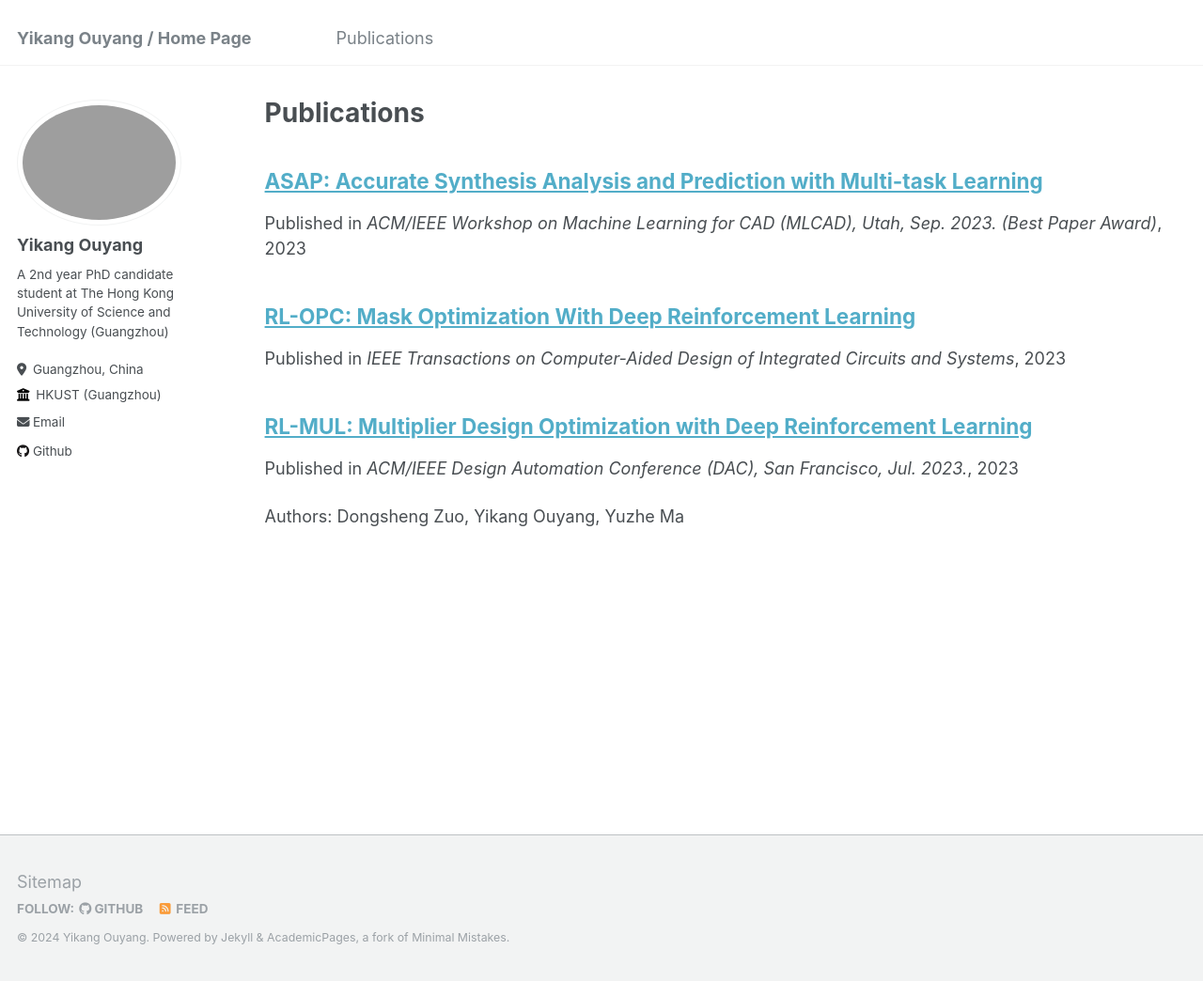
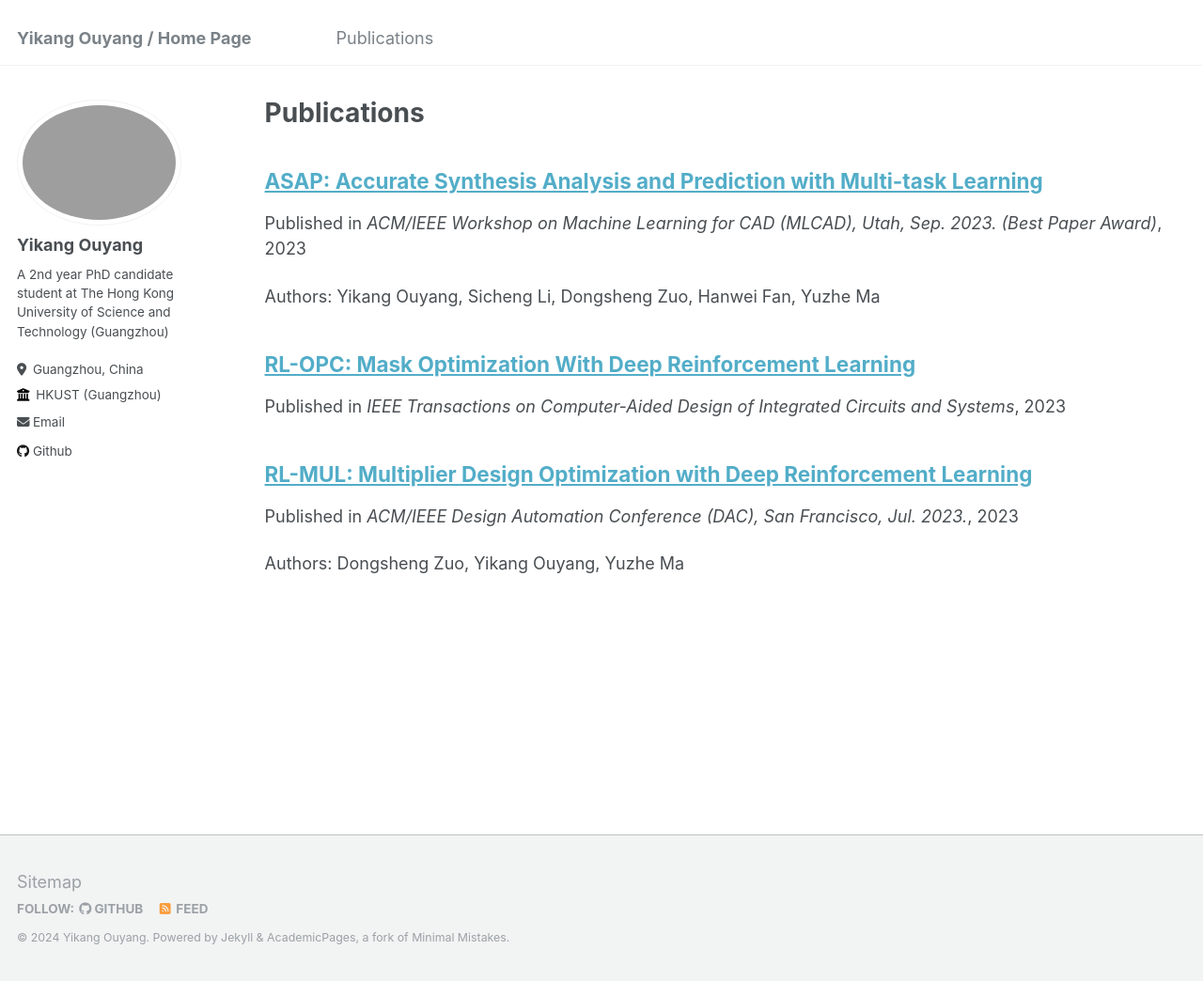
Before and after one commit to YiKangOY/YiKangOY.github.io, a Jekyll site: the page built from _pages/publications.md, in a window 1280 px wide and 1044 px high. Shown: the whole window at 94% size. Built offline with Jekyll 4.4.1, drawn with Linux system fonts in a browser that asks for light colours.

Commit message:
Update paper2.md

```diff
--- a/_publications/paper2.md
+++ b/_publications/paper2.md
@@ -4,5 +4,6 @@ collection: publications
 permalink: /publication/paper2
 date: 2023-09-21
 venue: 'ACM/IEEE Workshop on Machine Learning for CAD (MLCAD), Utah, Sep. 2023. (Best Paper Award)'
+authors: 'Yikang Ouyang, Sicheng Li, Dongsheng Zuo, Hanwei Fan, Yuzhe Ma'
 paperurl: '[Paper Link](https://ieeexplore.ieee.org/document/10299840)'
 ---
```
